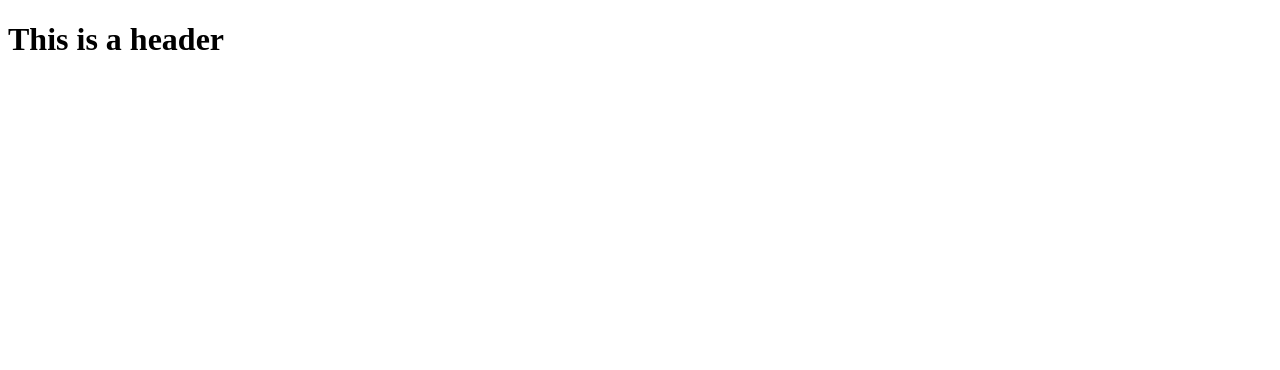
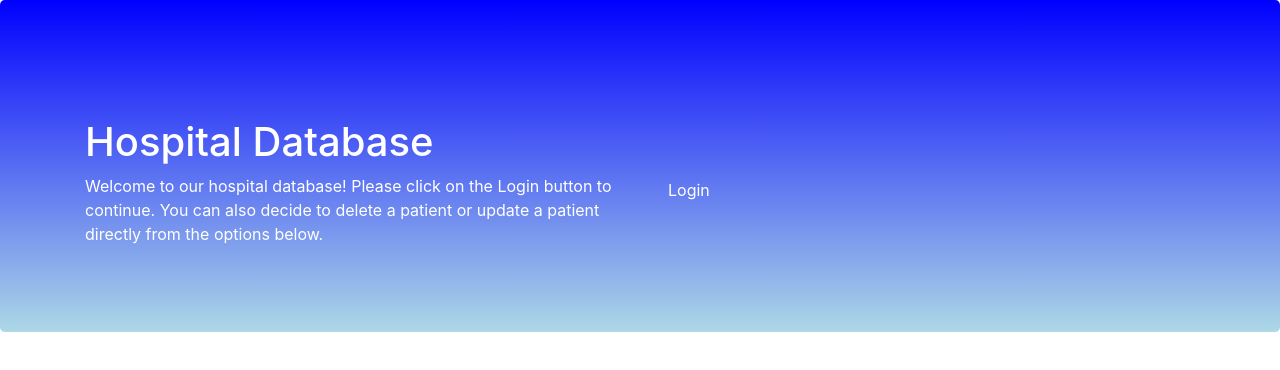
Before and after one commit to Missing-Identity/Verzeo-Major-Project, a website: page index.html in a window 1280 px wide. Drawn offline with nearby package versions, Linux system fonts and the light colour scheme.

Commit message:
Final setup complete

```diff
--- /dev/null
+++ b/css/style.scss
@@ -0,0 +1,13 @@
+
+
+//Mixin declaration
+@mixin zero-margin($pad-up-dn, $pad-left-right){
+    margin: 0px auto;
+    padding: $pad-up-dn $pad-left-right;
+}
+
+.jumbotron{
+    @include zero-margin(70px, 30px);
+    background-image: linear-gradient(blue, lightblue) !important;
+    color: white !important;
+}
--- a/index.html
+++ b/index.html
@@ -4,9 +4,32 @@
         <meta charset="utf-8">
         <meta name="viewport" content="width=device-width, initial-scale=1, shrink-to-fit=no">
         <meta http-equiv="x-ua-compatible" content="ie=edge">
+        <!-- Bootstrap CSS -->
+        <link rel="stylesheet" href="https://stackpath.bootstrapcdn.com/bootstrap/4.5.0/css/bootstrap.min.css" integrity="sha384-9aIt2nRpC12Uk9gS9baDl411NQApFmC26EwAOH8WgZl5MYYxFfc+NcPb1dKGj7Sk" crossorigin="anonymous">
+        <link rel="stylesheet" href="https://use.fontawesome.com/releases/v5.13.0/css/all.css" integrity="sha384-Bfad6CLCknfcloXFOyFnlgtENryhrpZCe29RTifKEixXQZ38WheV+i/6YWSzkz3V" crossorigin="anonymous">
+        <link rel="stylesheet" href="css/style.css">
     </head>
 
     <body>
-        <h1>This is a header</h1>
+        <header class="jumbotron">
+
+            <div class="container">
+                <div class="row row-header">
+                    <div class="col-12 col-sm-6 align-self-center mt-5">
+                        <h1>Hospital Database</h1><!-- Main jumbotron header -->
+                        <p>Welcome to our hospital database! Please click on the Login button to continue. You can also decide to delete a patient or update a patient directly from the options below.</p>
+                    </div>
+                    <div class="col-12 col-sm-6 align-self-center mt-5"><!-- The Featured Review button that leads to Rocket League review -->
+                        <a class="d-block d-md-inline" href="#" data-toggle="tooltip" title="Rocket League" data-placement="bottom"><button class="btn text-white" id="FeaturedButton">Login</button></a>
+                    </div>
+                </div>
+            </div>
+
+        </header>
+
+
+        <script src="https://code.jquery.com/jquery-3.5.1.slim.min.js" integrity="sha384-DfXdz2htPH0lsSSs5nCTpuj/zy4C+OGpamoFVy38MVBnE+IbbVYUew+OrCXaRkfj" crossorigin="anonymous"></script><!-- jquery and bootstrap scripts added here. -->
+        <script src="https://cdn.jsdelivr.net/npm/popper.js@1.16.0/dist/umd/popper.min.js" integrity="sha384-Q6E9RHvbIyZFJoft+2mJbHaEWldlvI9IOYy5n3zV9zzTtmI3UksdQRVvoxMfooAo" crossorigin="anonymous"></script>
+        <script src="https://stackpath.bootstrapcdn.com/bootstrap/4.5.0/js/bootstrap.min.js" integrity="sha384-OgVRvuATP1z7JjHLkuOU7Xw704+h835Lr+6QL9UvYjZE3Ipu6Tp75j7Bh/kR0JKI" crossorigin="anonymous"></script>
     </body>
 </html>
--- a/package.json
+++ b/package.json
@@ -7,7 +7,8 @@
     "start": "npm run watch:all",
     "test": "echo \"Error: no test specified\" && exit 1",
     "lite": "lite-server",
-    "watch:scss": "onchange 'css/*.scss' npm run scss",
+    "scss": "node-sass -o css/ css/",
+    "watch:scss": "onchange 'css/*.scss' -- npm run scss",
     "watch:all": "parallelshell 'npm run watch:scss' 'npm run lite'"
   },
   "repository": {
@@ -22,6 +23,7 @@
   "homepage": "https://github.com/Missing-Identity/Verzeo-Major-Project#readme",
   "devDependencies": {
     "lite-server": "^2.5.4",
+    "node-sass": "^4.14.1",
     "onchange": "^7.0.2",
     "parallelshell": "^3.0.1"
   },
```
Also changed, not shown: css/style.css (added), 1 other file.
